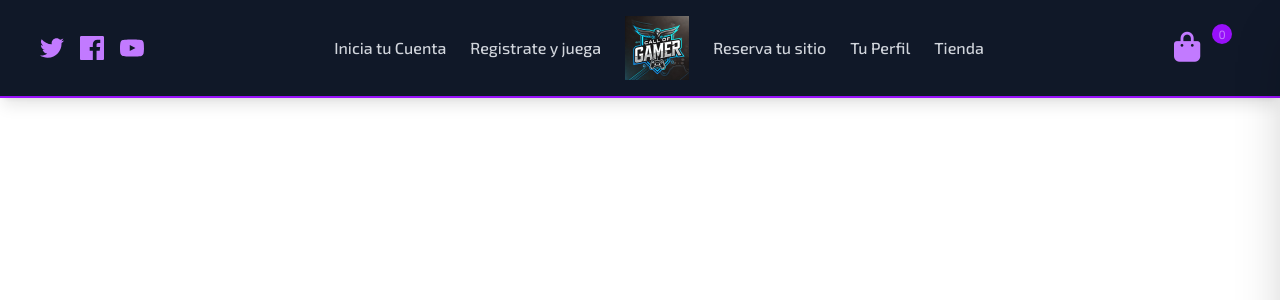
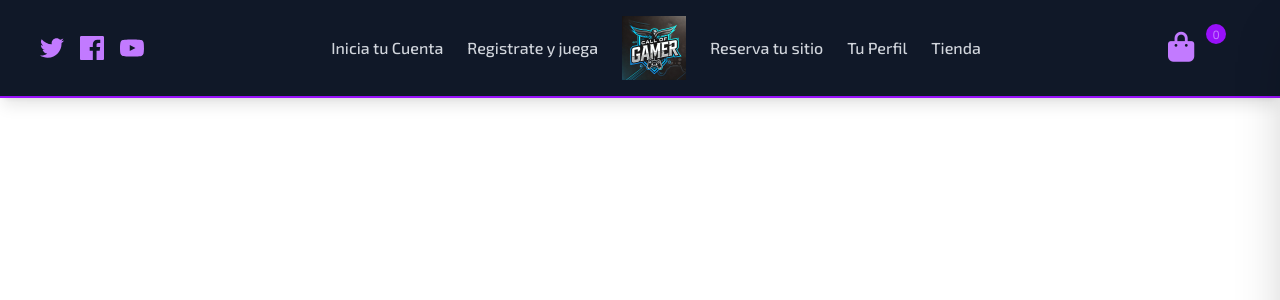
Before and after one commit to psaenzguerrero/TFG_Pablo, a PHP site: page /Vistas/cabeza.php in a window 1280 px wide. Shown: the top 300 px of the page. Run offline with PHP 8.4, Linux system fonts and the light colour scheme.

Commit message:
arreglos en inicio.php 2

```diff
--- a/Vistas/cabeza.php
+++ b/Vistas/cabeza.php
@@ -20,7 +20,7 @@
 
     <!-- Hojas de Estilo Externas -->
     <link rel="stylesheet" href="https://cdnjs.cloudflare.com/ajax/libs/font-awesome/6.5.1/css/all.min.css">
-    <link rel="stylesheet" href="../estilos.css">
+    <link rel="stylesheet" href="../style.css">
 </head>
 <body>
 <header class="bg-gray-900 text-white fixed z-50 w-full border-b-2 border-purple-600 shadow-lg flex justify-center">
@@ -85,7 +85,7 @@
             ?>
         </div>
         <!-- Carrito y menú móvil -->
-        <div class="flex items-center space-x-4">
+        <div class="flex items-center boxbox space-x-4">
             <a href="./index.php?action=verCarrito" class="text-purple-400 hover:text-purple-300 transition text-xl relative">
                 <i class="fas fa-shopping-bag"></i>
                 <span class="absolute -top-2 -right-2 bg-purple-600 text-xs rounded-full h-5 w-5 flex items-center justify-center">0</span>
--- a/estilos.css
+++ b/style.css
@@ -62,3 +62,12 @@ a i {
 .scroll-container:active {
     cursor: grabbing;
 }
+.boxbox{
+    width: 100%;
+    justify-content: space-between;
+}
+@media screen and (min-width: 1024px) {
+    .boxbox {
+        width: 6%;
+    }
+}
```
